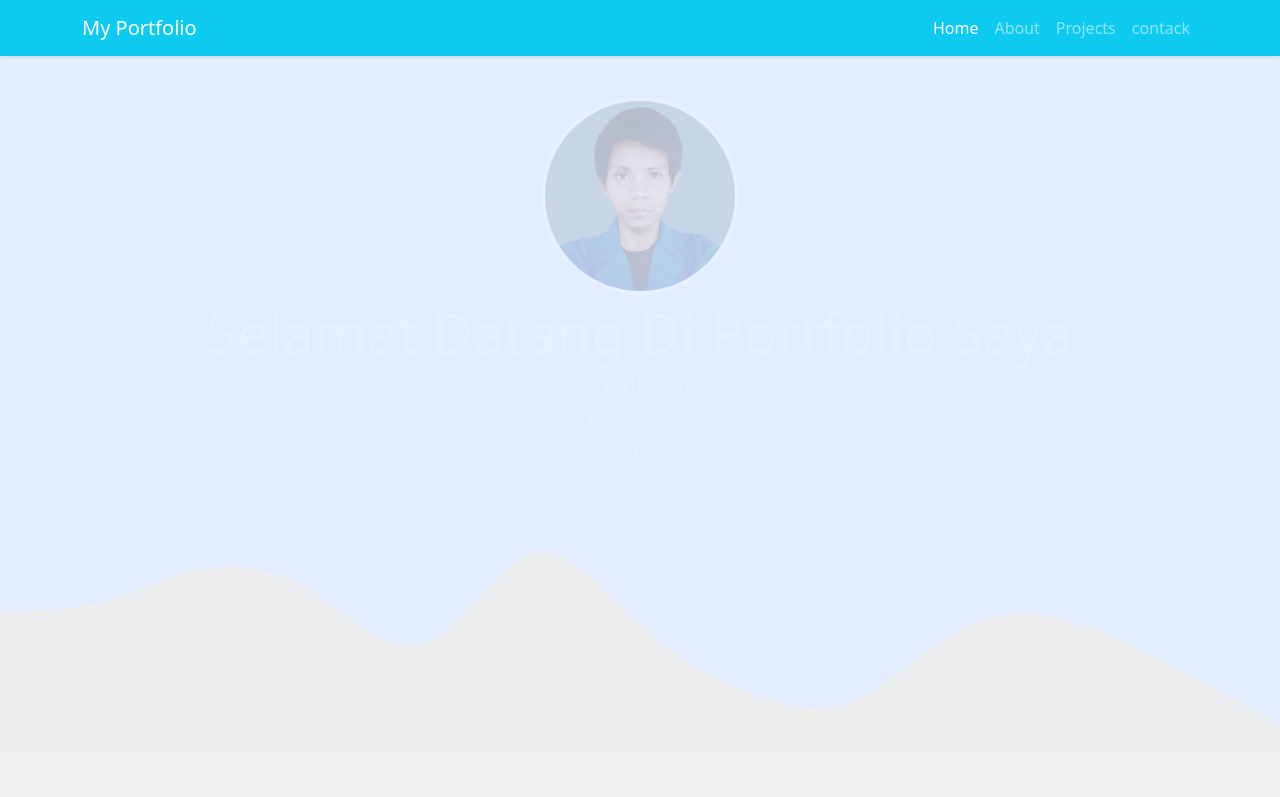
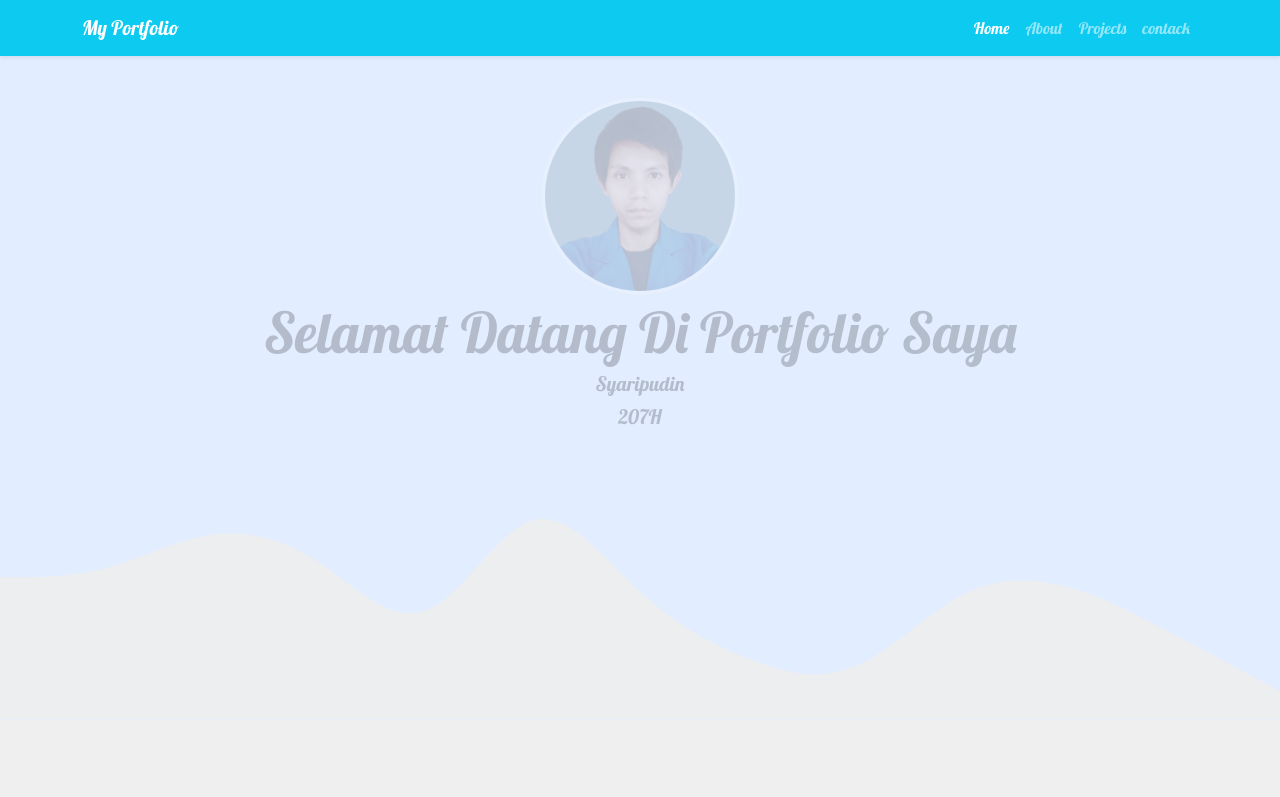
Before and after one commit to usyarip/usyarip.github.io, a plain HTML site: page Index.html in a window 1280 px wide. Shown: the top 797 px of the page. Drawn offline with nearby package versions, Linux system fonts and the light colour scheme; a script that the page names is missing.

```diff
--- a/Index.html
+++ b/Index.html
@@ -5,10 +5,16 @@
     <meta name="viewport" content="width=device-width, initial-scale=1">
     <title>My Portfolio</title>
     <link href="https://cdn.jsdelivr.net/npm/bootstrap@5.3.2/dist/css/bootstrap.min.css" rel="stylesheet" integrity="sha384-T3c6CoIi6uLrA9TneNEoa7RxnatzjcDSCmG1MXxSR1GAsXEV/Dwwykc2MPK8M2HN" crossorigin="anonymous">
+<!--Font-->
+    <link rel="preconnect" href="https://fonts.googleapis.com">
+<link rel="preconnect" href="https://fonts.gstatic.com" crossorigin>
+<link href="https://fonts.googleapis.com/css2?family=Lobster&display=swap" rel="stylesheet">
+
+
     <!--Bootstap Icon-->
     <link rel="stylesheet" href="https://cdn.jsdelivr.net/npm/bootstrap-icons@1.11.1/font/bootstrap-icons.css"/>
     <!--my style-->
-    <link rel="stylesheet" href="style.css"/>
+    <link rel="stylesheet" href="css/Style.css"/>
   </head>
 <body id="home">
   <!--navigasi-->
@@ -42,7 +48,6 @@
     <img src="img/syarip.jpg" alt="syaripudin" width="200px" class="rounded-circle img-thumbnail"/>
   <h1 class="display-4">Selamat Datang Di Portfolio Saya</h1>
   <p class="lead">Syaripudin</p>
-  <p class="lead">B21201070</p>
   <p class="lead">207H</p>
 <svg xmlns="http://www.w3.org/2000/svg" viewBox="0 0 1440 320"><path fill="#eeee" fill-opacity="1" d="M0,160L20,160C40,160,80,160,120,149.3C160,139,200,117,240,112C280,107,320,117,360,144C400,171,440,213,480,197.3C520,181,560,107,600,96C640,85,680,139,720,176C760,213,800,235,840,250.7C880,267,920,277,960,261.3C1000,245,1040,203,1080,181.3C1120,160,1160,160,1200,170.7C1240,181,1280,203,1320,224C1360,245,1400,267,1420,277.3L1440,288L1440,320L1420,320C1400,320,1360,320,1320,320C1280,320,1240,320,1200,320C1160,320,1120,320,1080,320C1040,320,1000,320,960,320C920,320,880,320,840,320C800,320,760,320,720,320C680,320,640,320,600,320C560,320,520,320,480,320C440,320,400,320,360,320C320,320,280,320,240,320C200,320,160,320,120,320C80,320,40,320,20,320L0,320Z"></path></svg>
 </section>
@@ -167,7 +172,7 @@
 
   <!--Footer-->
   <footer class="bg-info text-white text-center pb-3">
-    <p class="somay">Created with <i class="bi bi-chat-heart text-danger"></i> by <a href="https://instagram.com/psyarif202?igshid=YWYwM2I1ZDdmOQ=="class="text-white fw-bold">Syaripudin</a></p>
+    <p class="somay">&copy;Created with <i class="bi bi-chat-heart text-danger"></i> by <a href="https://instagram.com/psyarif202?igshid=YWYwM2I1ZDdmOQ=="class="text-white fw-bold">Syaripudin</a></p>
   </footer>
   <!--Akhir Footer-->
 
--- a/Style.css
+++ b/css/Style.css
@@ -1,11 +1,14 @@
 body {
   background-color: #eeee;
+  font-family: 'Lobster', sans-serif;
 }
+
+
 .jumbotron {
-  background-image: url(Img/Pc.jpg);
-  color: white;
+  color: black;
   padding-top: 6rem;
   background-color: #e2edff;
+
 }
 .jumbotron img, h1, .lead, .somay {
   animation: text-fade 10s linear infinite;
```
